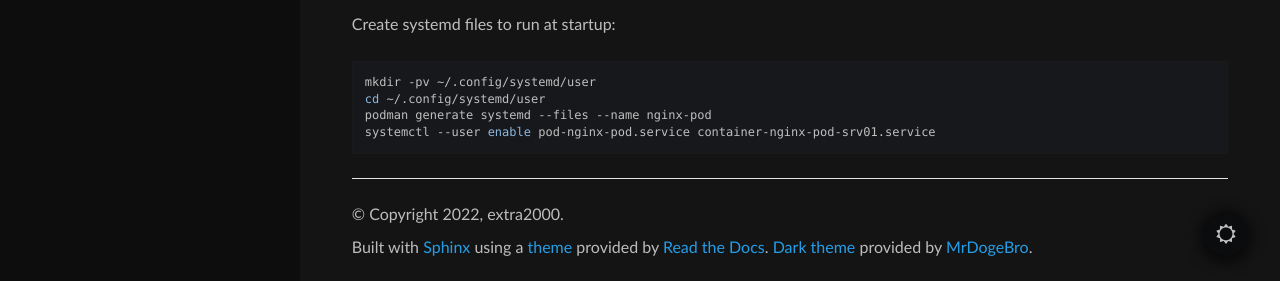
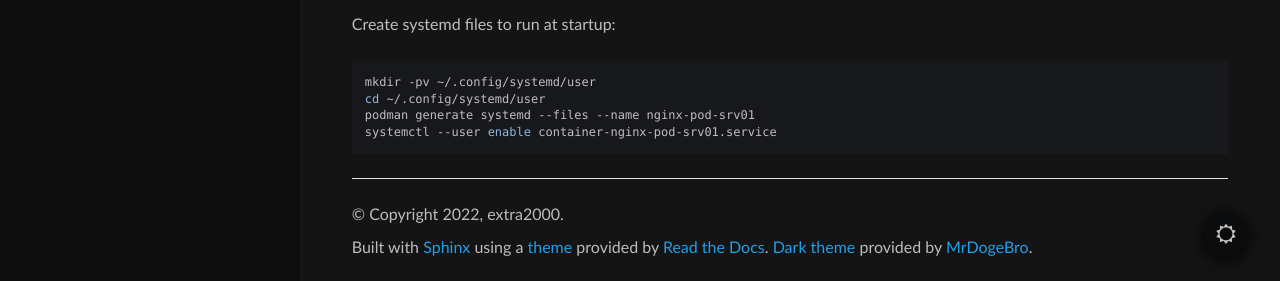
Before and after one commit to extra2000/nginx-podman, a Sphinx documentation site: the page built from docs/source/deployment_production.rst, in a window 1280 px wide and 900 px high, scrolled down 3339 px. Shown: the part 616-897 px from the top of the window. Built offline with Sphinx 7.4.7 and the Read the Docs theme 2.0.0, drawn with Linux system fonts in a browser that asks for light colours.

Commit message:
docs(deployment): simplify podman systemd

```diff
--- a/docs/source/deployment_production.rst
+++ b/docs/source/deployment_production.rst
@@ -200,5 +200,5 @@ Create systemd files to run at startup:
 
     mkdir -pv ~/.config/systemd/user
     cd ~/.config/systemd/user
-    podman generate systemd --files --name nginx-pod
-    systemctl --user enable pod-nginx-pod.service container-nginx-pod-srv01.service
+    podman generate systemd --files --name nginx-pod-srv01
+    systemctl --user enable container-nginx-pod-srv01.service
```
